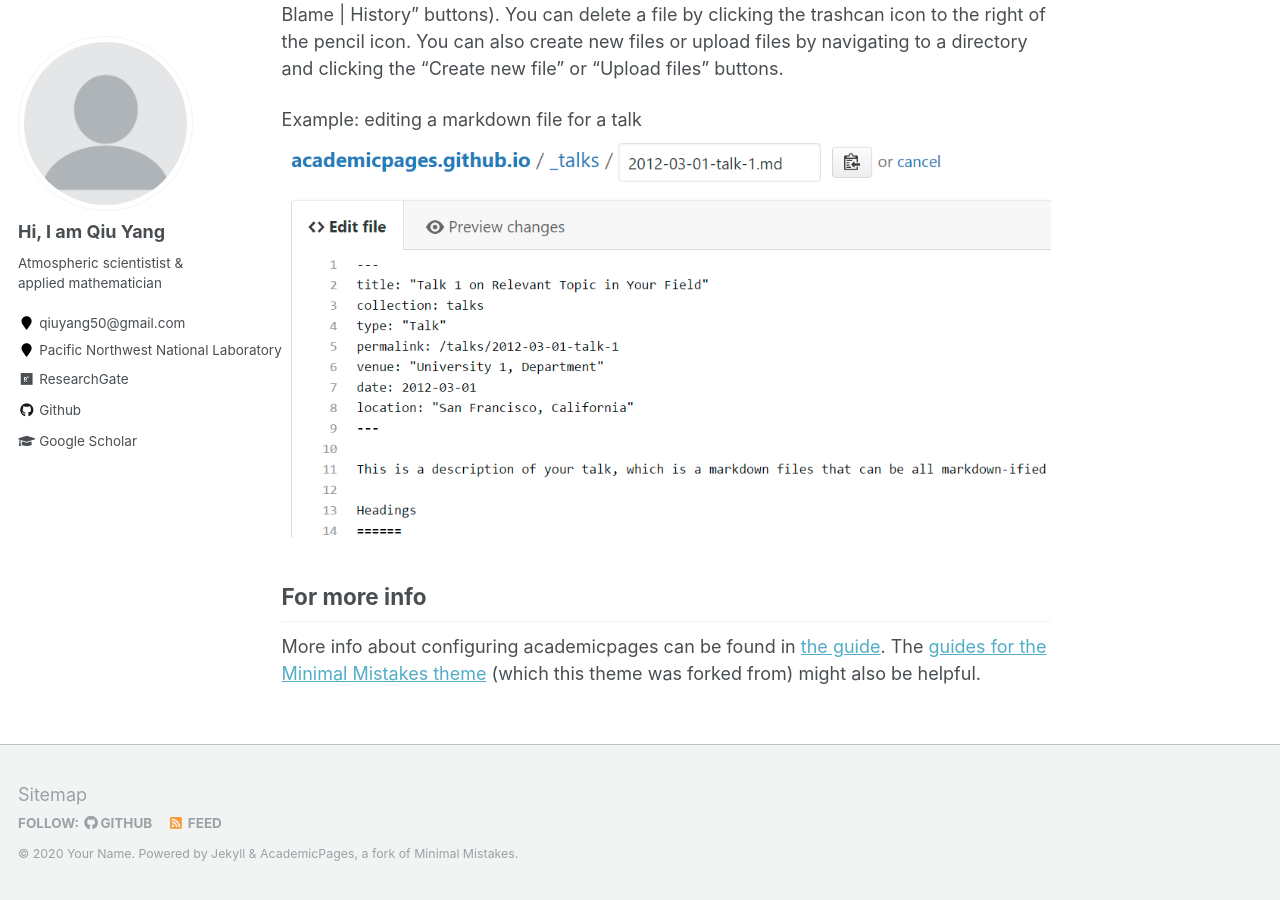
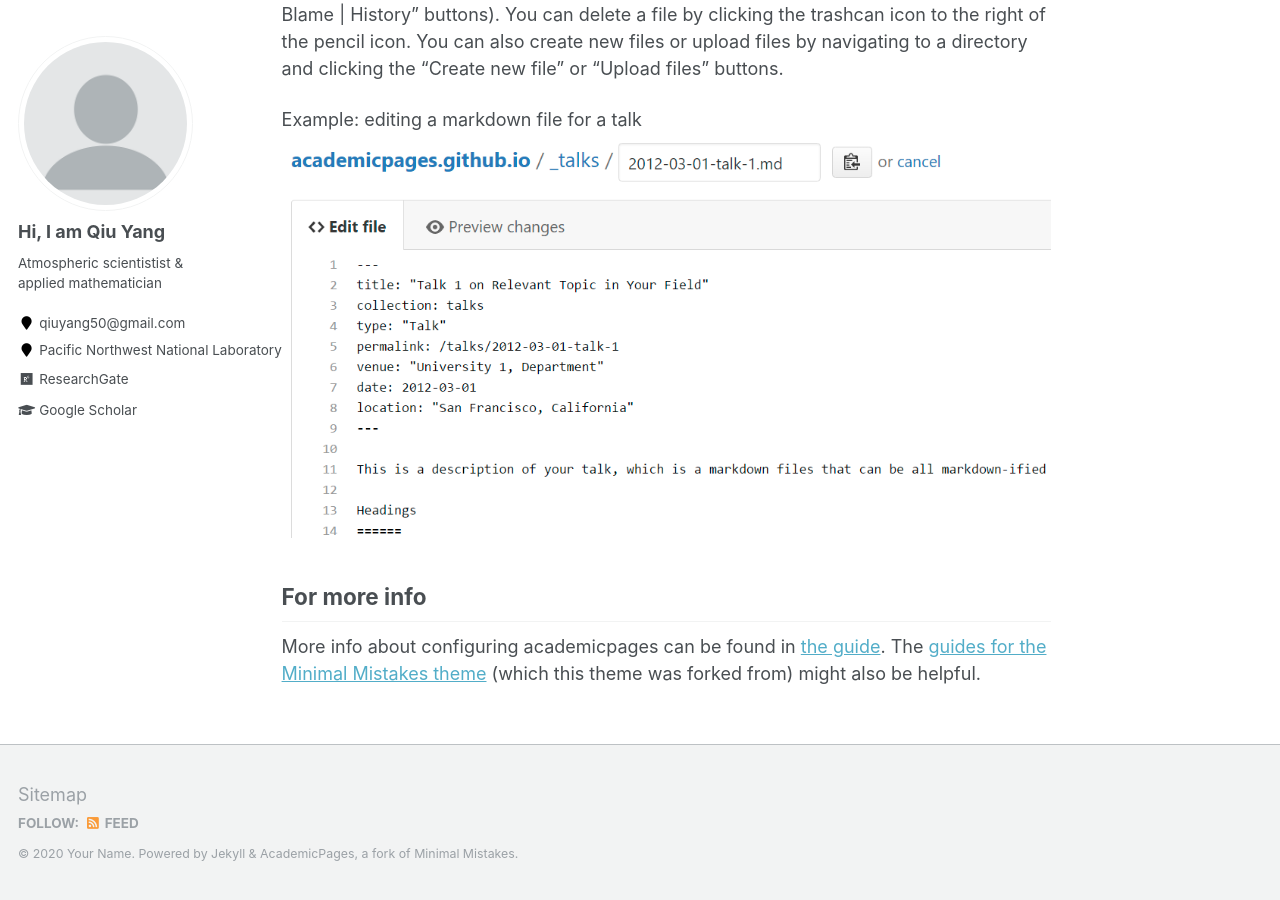
Before and after one commit to qiuyang50/qiuyang50.github.io, a Jekyll site: the page built from _pages/about.md, in a window 1280 px wide and 900 px high, scrolled down 2463 px. Built offline with Jekyll 4.4.1, drawn with Linux system fonts in a browser that asks for light colours.

Commit message:
Update _config.yml

```diff
--- a/_config.yml
+++ b/_config.yml
@@ -96,7 +96,7 @@ author:
   flickr           :
   facebook         :
   foursquare       :
-  github           : "qiuyang50"
+  github           : #"qiuyang50"
   google_plus      :
   keybase          :
   instagram        :
```
